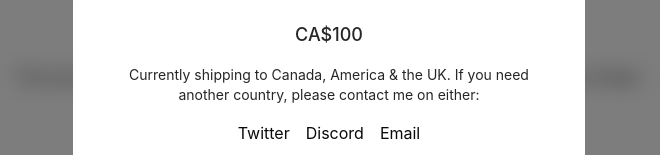
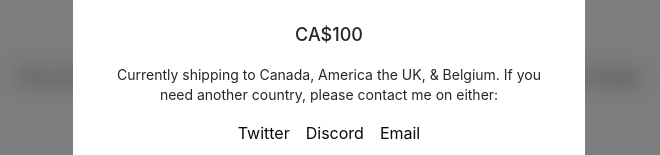
Before and after one commit to TeaRex-coder/hardwareddc, a React (Vite) app in the folder web-flasher/: page / in a window 1280 px wide. Both pictures are taken after a click on the element "Purchase". Shown: the part 293-448 px from the top of the page, without its empty margins (311-971 px from the left). Built offline with nearby package versions, Linux system fonts and the light colour scheme.

Commit message:
update web

```diff
--- a/web-flasher/src/components/modal.jsx
+++ b/web-flasher/src/components/modal.jsx
@@ -23,8 +23,8 @@ const ModalComponent = () => {
               CA$100
             </p>
             <p className="text-sm text-neutral-800 dark:text-neutral-50">
-              Currently shipping to Canada, America & the UK. If you need another
-              country, please contact me on either:
+              Currently shipping to Canada, America the UK, & Belgium. If you
+              need another country, please contact me on either:
             </p>
             <div className="flex space-x-4">
               <a
@@ -51,7 +51,7 @@ const ModalComponent = () => {
               </a>
             </div>
             <a
-              href="https://buy.stripe.com/aEU3ez0nn2WebdK3ce"
+              href="https://buy.stripe.com/fZebL5b21fJ0chOfZ1"
               target="_blank"
               rel="noopener noreferrer"
               className="install-button rounded-lg border-2 border-transparent px-4 py-2 text-base font-medium bg-neutral-950 text-neutral-50 hover:bg-cyan-900 hover:text-neutral-50 hover:border-cyan-600 dark:bg-neutral-50 dark:text-neutral-950 transition duration-300 ease-in-out cursor-pointer"
```
Also changed, not shown: 1 other file (tests, documents, lock files or other folders).
